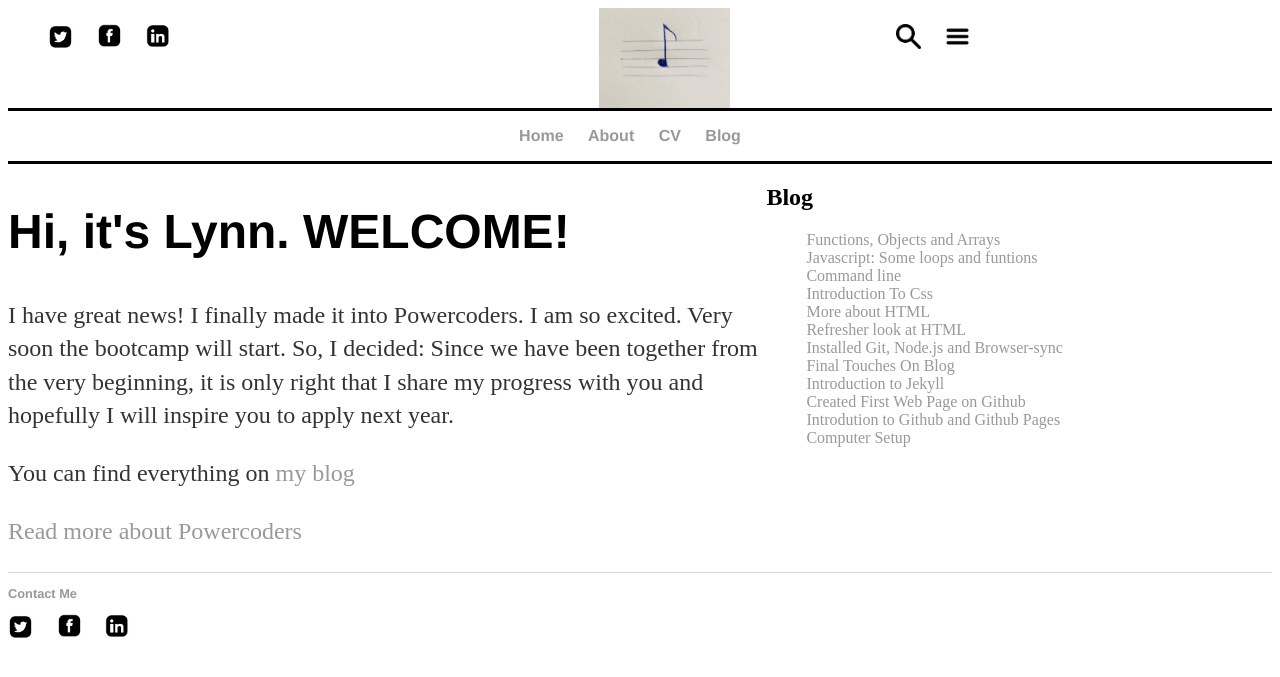
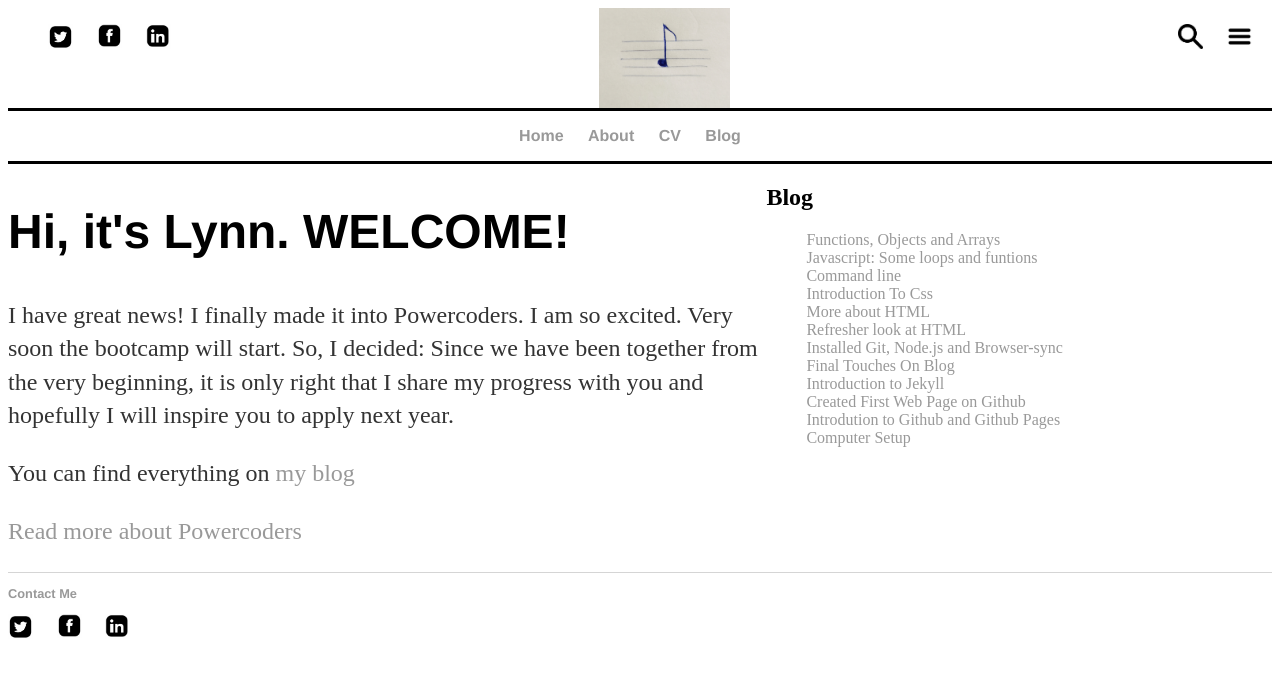
Before and after one commit to aineomugisha/aineomugisha.github.io, a Jekyll site: the page built from index.html, in a window 1280 px wide. Shown: the top 677 px of the page. Built offline with Jekyll 4.4.1, drawn with Linux system fonts in a browser that asks for light colours; the list of posts is cut into pages by our own code.

Commit message:
Update main.css

```diff
--- a/css/main.css
+++ b/css/main.css
@@ -9,7 +9,7 @@ header{
 
 .topsectionleft
 {
-    flex-grow:1;
+      /*flex-grow:1;*/
 
 }
 
@@ -22,8 +22,8 @@ header{
 
 .topsectionright
 {
-    flex-grow:1;
-/*float:right;
+   /* flex-grow:1;
+float:right;
  position:relative;*/
 }
 /*end of top section styling*/
```
